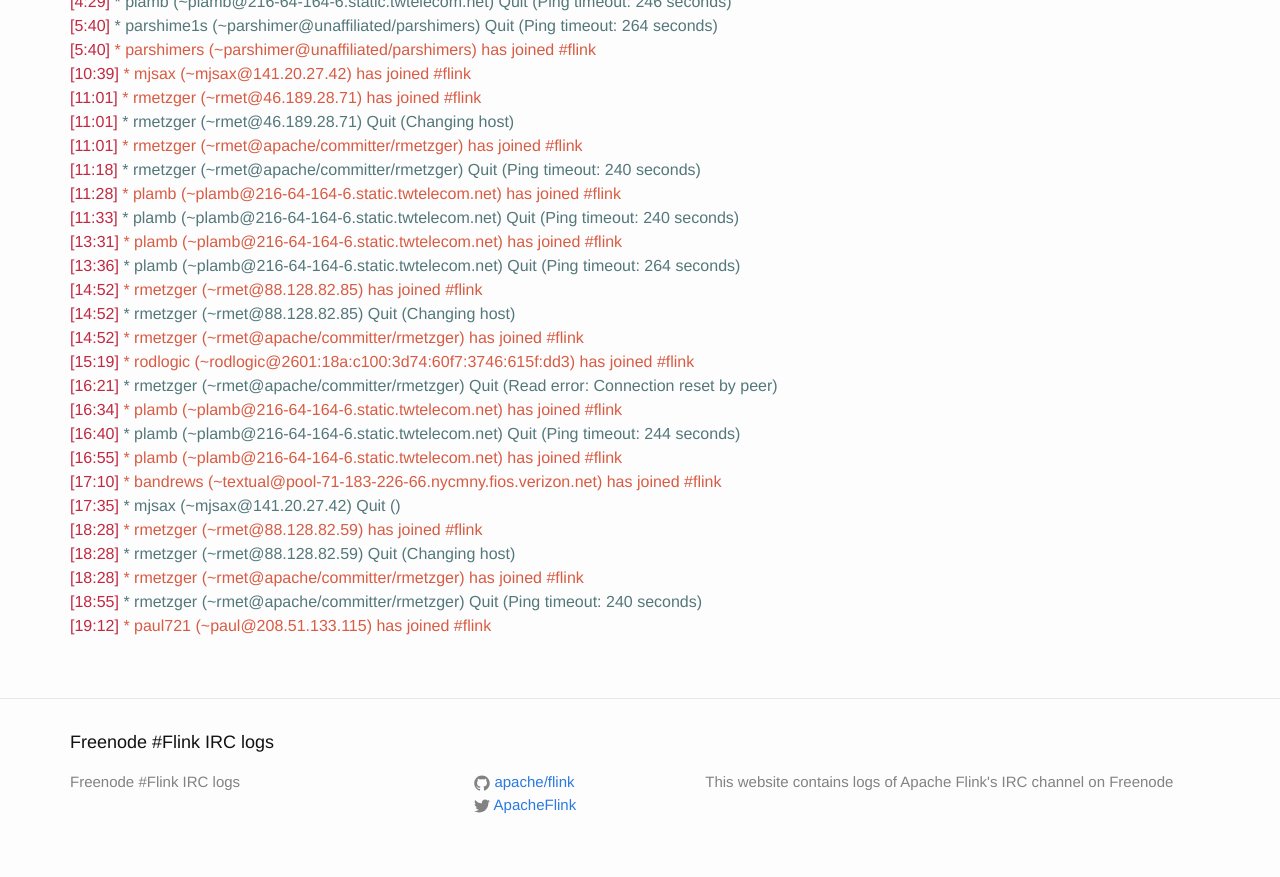
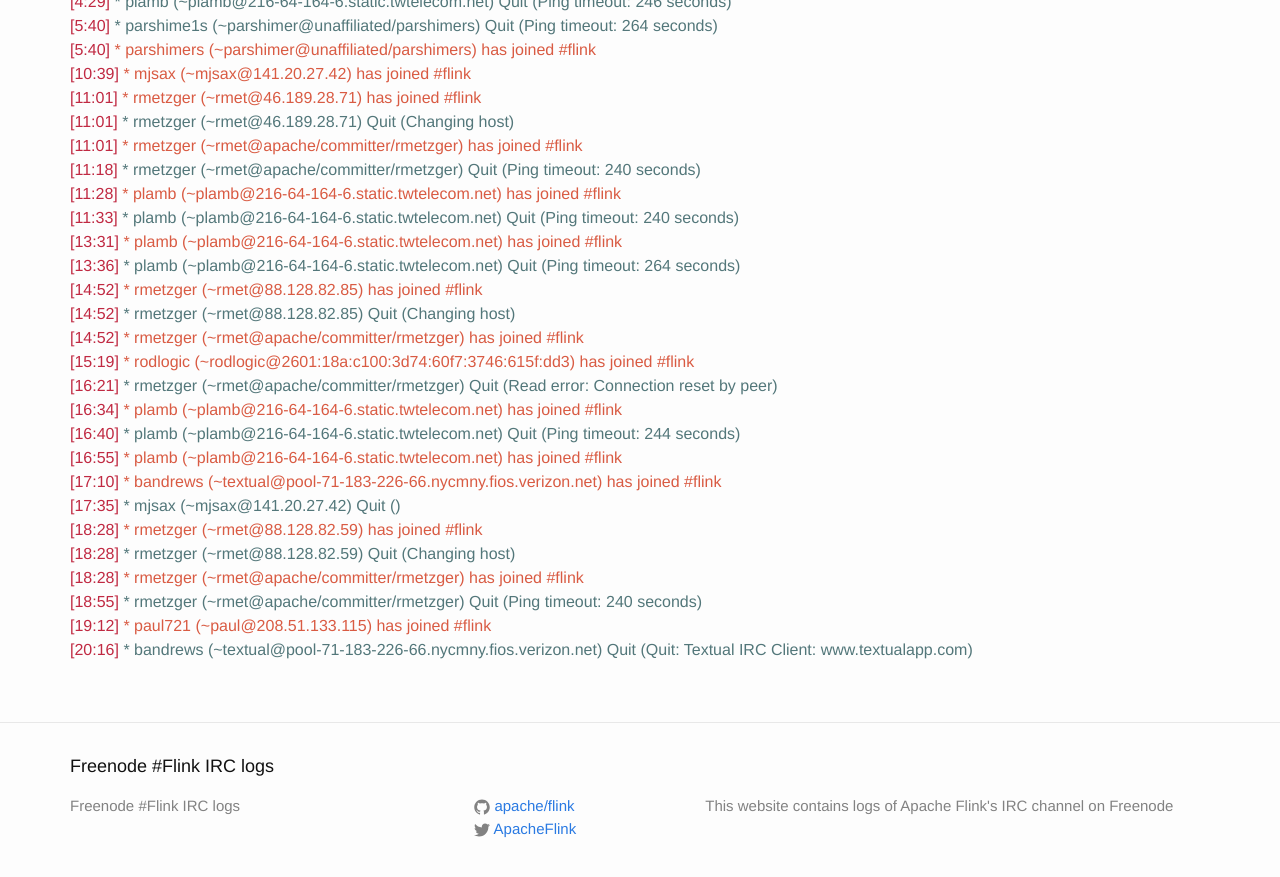
Before and after one commit to flink-irc-logs/flink-irc-logs.github.io, a Jekyll site: the page built from _posts/2015-10-16-logs.markdown, in a window 1280 px wide and 900 px high, scrolled down 714 px. Shown: the top 877 px of the window. Built offline with Jekyll 4.4.1, drawn with Linux system fonts in a browser that asks for light colours.

Commit message:
Update of the logs on Fri Oct 16 21:26:56 CEST 2015

```diff
--- a/_posts/2015-10-16-logs.markdown
+++ b/_posts/2015-10-16-logs.markdown
@@ -52,3 +52,4 @@
 <span class="irc-date">[18:28]</span> <span class="irc-green">* rmetzger (~rmet@apache/committer/rmetzger) has joined #flink</span><br />
 <span class="irc-date">[18:55]</span> <span class="irc-navy">* rmetzger (~rmet@apache/committer/rmetzger) Quit (Ping timeout: 240 seconds)</span><br />
 <span class="irc-date">[19:12]</span> <span class="irc-green">* paul721 (~paul@208.51.133.115) has joined #flink</span><br />
+<span class="irc-date">[20:16]</span> <span class="irc-navy">* bandrews (~textual@pool-71-183-226-66.nycmny.fios.verizon.net) Quit (Quit: Textual IRC Client: www.textualapp.com)</span><br />
```
